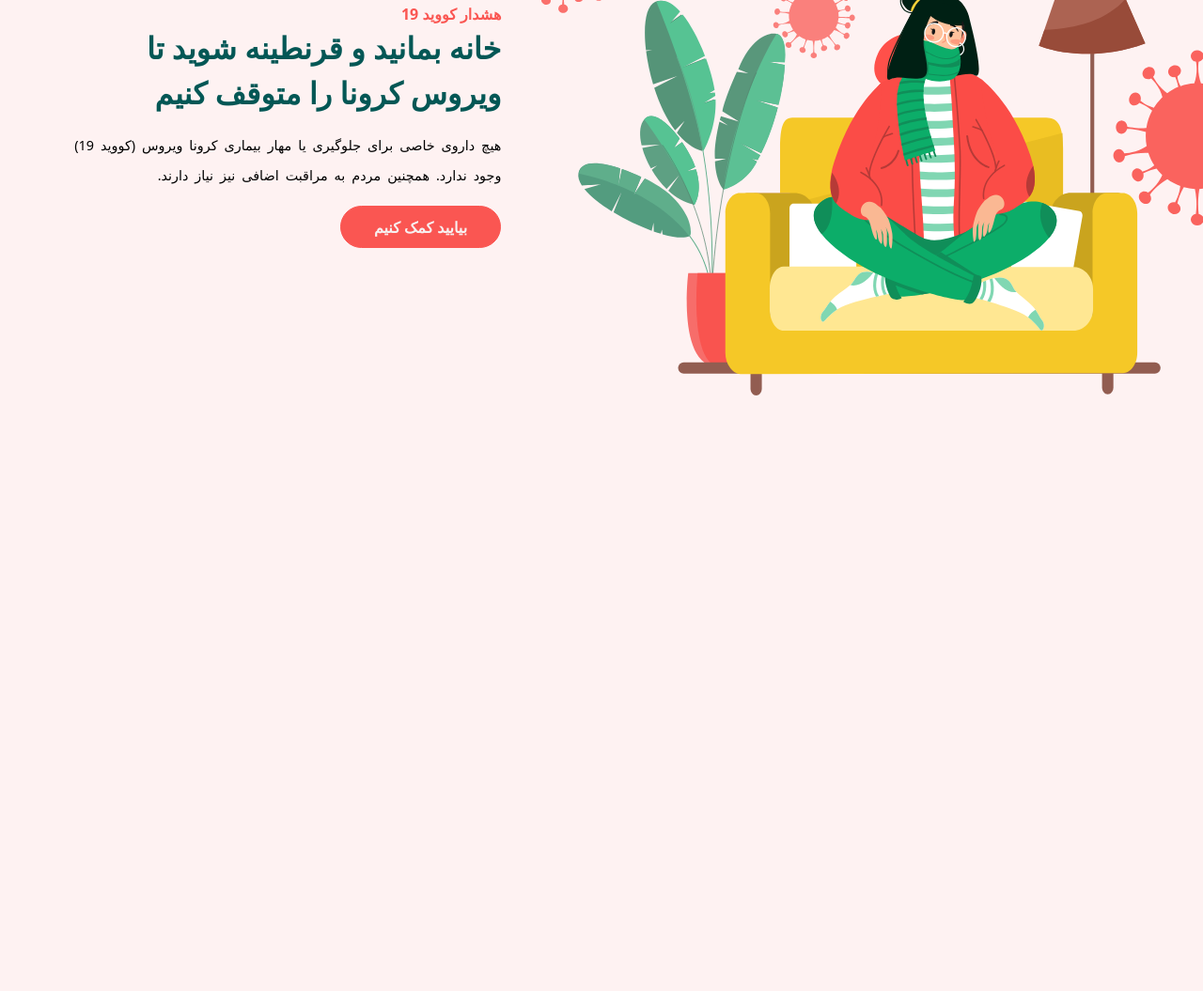
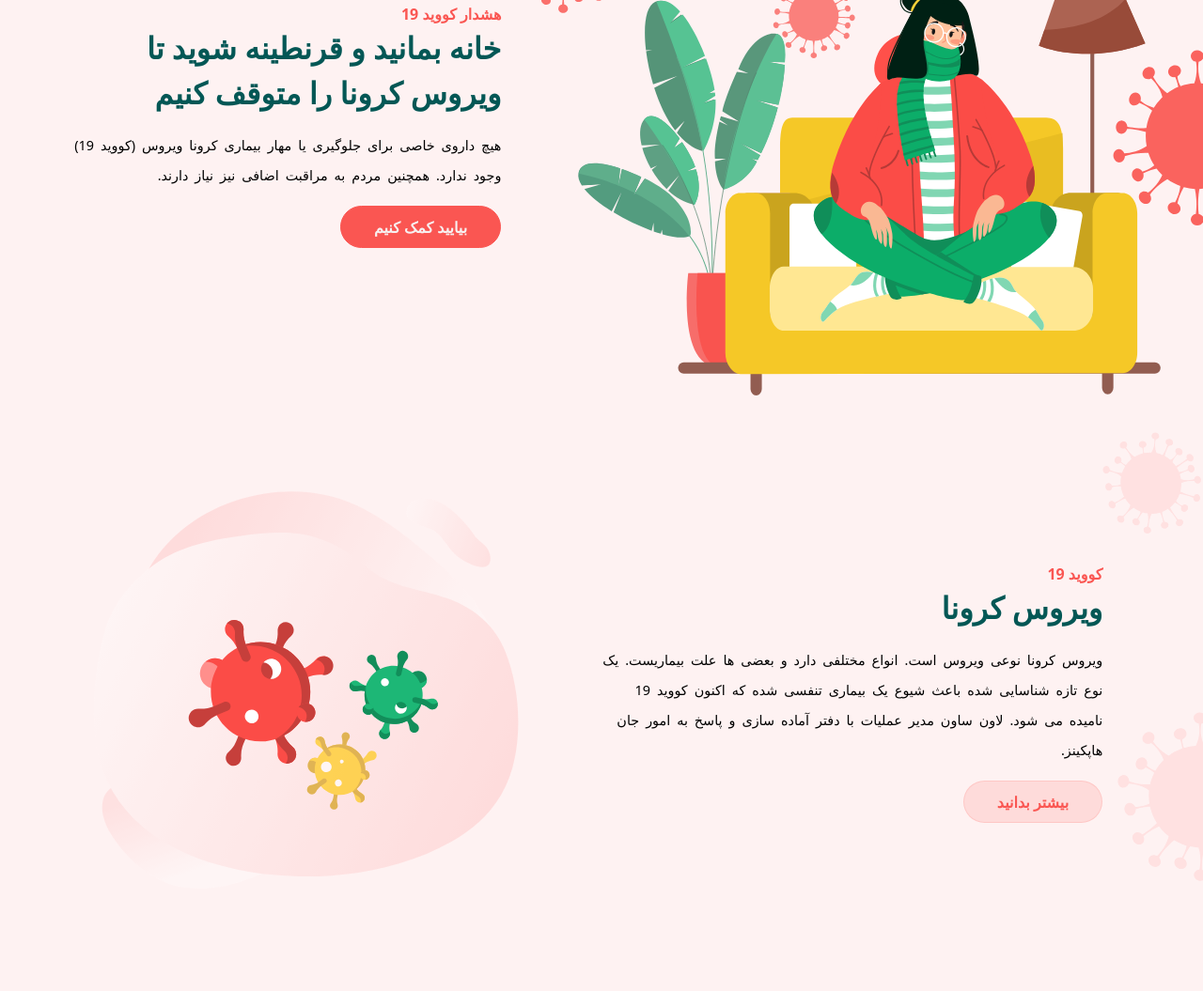
Before and after one commit to reihanyaghoobzade/covid-19-tailwind-, a website: page public/index.html in a window 1280 px wide. Shown: the part 221-1276 px from the top of the page at 94% size. Before the commit the page ends 800 px from the top, so only its background shows below. Drawn offline with Linux system fonts and the light colour scheme.

Commit message:
about-us section overwritten

```diff
--- a/public/index.html
+++ b/public/index.html
@@ -66,17 +66,35 @@
             </div>
             <div class="w-full lg:w-1/2 xl:w-5/12 inline-flex justify-start items-center">
                 <div class="text lg:pl-16">
-                    <div class="header-text">
-                        <h3 class="sub-header font-semibold">هشدار کووید 19</h3>
-                        <h1 class="main-head font-bold mb-4">خانه بمانید و قرنطینه شوید تا ویروس کرونا را متوقف کنیم</h1>
-                        <div class="content mb-4">هیچ داروی خاصی برای جلوگیری یا مهار بیماری کرونا ویروس (کووید 19) وجود ندارد. همچنین مردم به مراقبت اضافی نیز نیاز دارند.
-                        </div>
-                        <button class="font-semibold" type="button">بیایید کمک کنیم</button>
-                    </div>
+                    <h3 class="sub-header font-semibold">هشدار کووید 19</h3>
+                    <h1 class="main-head font-bold mb-4">خانه بمانید و قرنطینه شوید تا ویروس کرونا را متوقف کنیم</h1>
+                    <div class="content mb-4">هیچ داروی خاصی برای جلوگیری یا مهار بیماری کرونا ویروس (کووید 19) وجود ندارد. همچنین مردم به مراقبت اضافی نیز نیاز دارند.</div>
+                    <button class="font-semibold" type="button">بیایید کمک کنیم</button>
                 </div>
             </div>
         </div>
     </header>
+    <section class="container">
+        <div class="about-us lg:flex flex-row justify-end items-center mb-8">
+            <div class="w-full lg:w-1/2 lg:order-last">
+                <img src="images/group15404.svg" alt="کرونا ویروس" width="1500" height="1500">
+            </div>
+            <div class="w-full lg:w-5/12 lg:order-first">
+                <div class="text relative">
+                    <h2 class="sub-header font-semibold">کووید 19</h2>
+                    <h2 class="main-head font-bold mb-4">ویروس کرونا</h2>
+                    <div class="image hidden lg:flex">
+                        <img class="img-1 absolute" src="images/path1470-2.svg" alt="ویروس  کرونا" width="150" height="150">
+                        <img class="img-2 absolute" src="images/path1470.svg" alt="ویروس کرونا" width="130" height="150">
+                    </div>
+                    <div class="content mb-4">ویروس کرونا نوعی ویروس است. انواع مختلفی دارد و بعضی ها علت بیماریست. یک نوع تازه شناسایی شده باعث شیوع یک بیماری تنفسی شده که اکنون کووید 19 نامیده می شود. <span title="Lauren Sauen"> لاون ساون </span> مدیر عملیات با دفتر آماده سازی
+                        و پاسخ به امور
+                        <span title="John Hopkins">جان هاپکینز.</span>
+                    </div>
+                    <button class="font-semibold float-right" type="button">بیشتر بدانید</button>
+                </div>
+            </div>
+    </section>
 </body>
 
 </html>
--- a/src/css/style.css
+++ b/src/css/style.css
@@ -1,8 +1,10 @@
 @tailwind base;
 @tailwind components;
 @tailwind utilities;
-.container {
-    width: 100%;
+@layer components {
+    .container {
+        max-width: 100%;
+    }
 }
 
 .navigation {
@@ -115,6 +117,31 @@
     transition: 0.2s ease-in-out;
 }
 
+.about-us .text button {
+    color: #fa5652;
+    background-color: rgba(250, 86, 82, 0.15);
+    border: 1px solid rgba(250, 86, 82, 0.15);
+    border-radius: 2.5rem;
+    padding: 0.6rem 2.2rem;
+    transition: 0.2s ease-in-out;
+}
+
+.about-us .text button:hover {
+    letter-spacing: 1px;
+}
+
+.image .img-1 {
+    z-index: -10;
+    top: -20vh;
+    right: -10vw;
+}
+
+.image .img-2 {
+    z-index: -10;
+    right: -8.5vw;
+    bottom: -20vh;
+}
+
 @media only screen and (max-width: 1000px) {
     .sub-header {
         font-size: 1.5rem;
@@ -126,6 +153,9 @@
         font-size: .9rem;
     }
     .text button {
+        padding: 0.3rem 1rem;
+    }
+    .about-us .text button {
         padding: 0.3rem 1rem;
     }
 }
```
Also changed, not shown: public/css/style.css.
